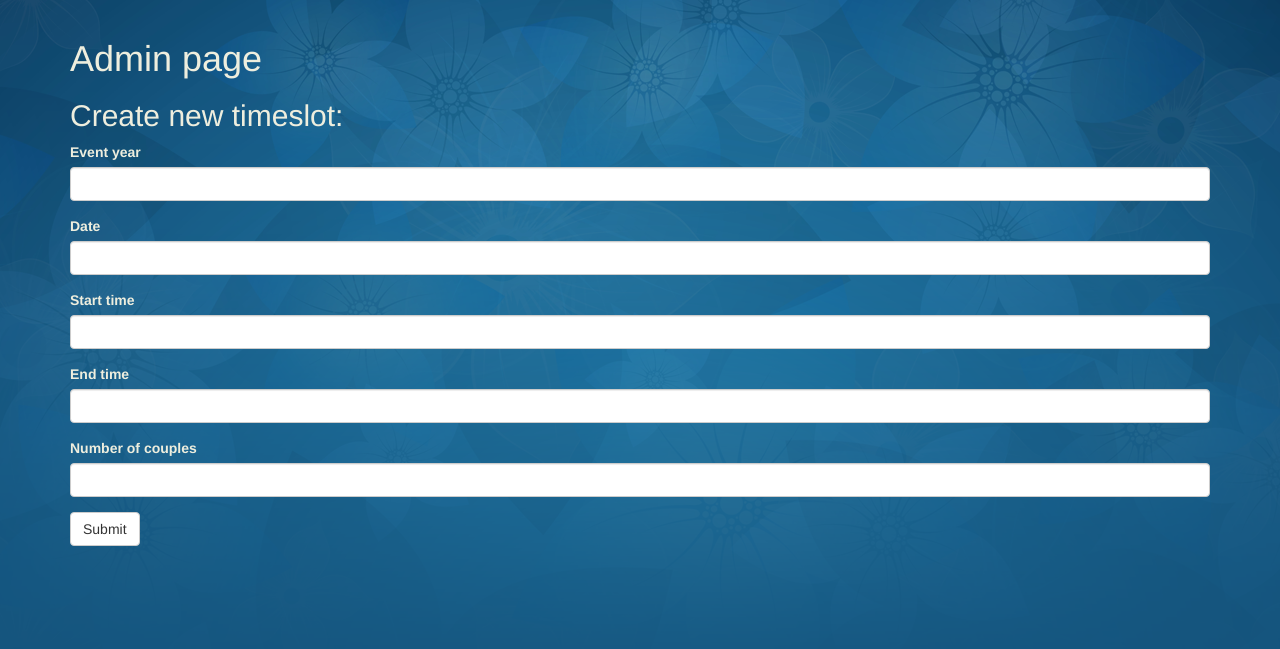
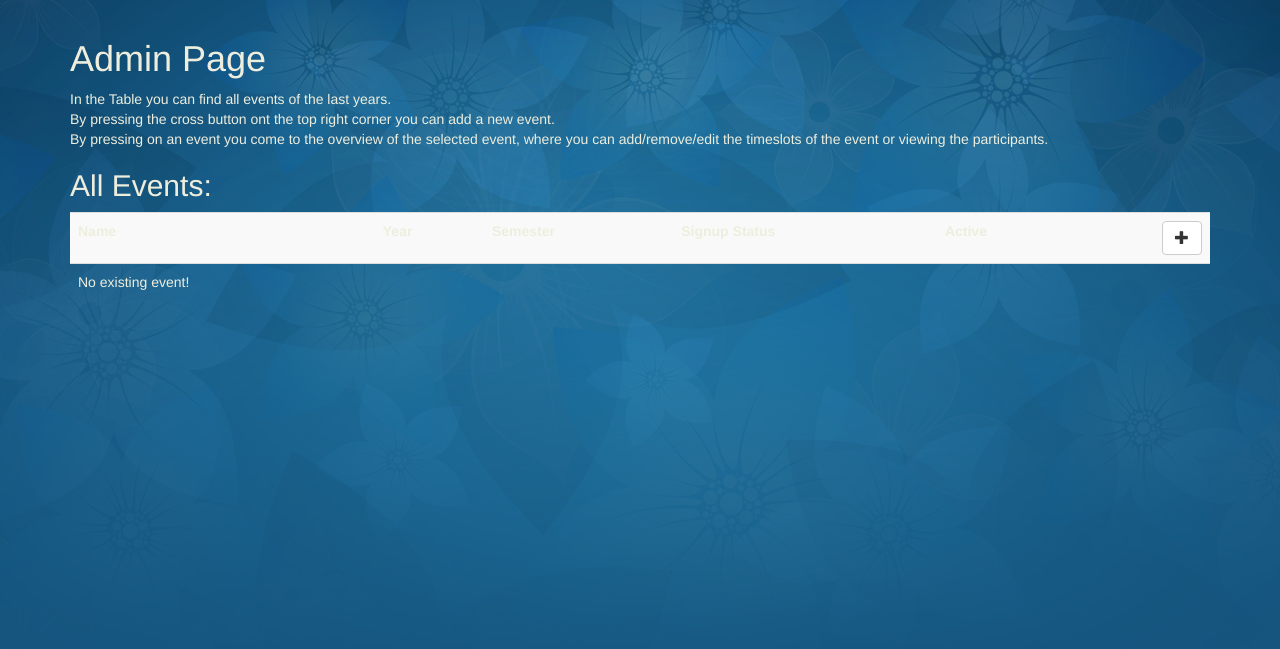
Before and after one commit to amiv-eth/AMIV-Speeddating, a Flask app: template templates/admin.html in a window 1280 px wide. Shown: the part 51-700 px from the top of the page. Run offline with Flask 2, Linux system fonts and the light colour scheme; the template is opened without the code that fills it, so the values that code supplies are empty; parts of the project's set-up code (start-up, migrations or seed data) failed here and were passed over; some libraries are stand-ins or nearby versions.

Commit message:
update templates and add new templates for creating events and timeslots

```diff
--- a/templates/admin.html
+++ b/templates/admin.html
@@ -1,31 +1,76 @@
 {% extends 'base.html' %}
 
 
-<h1>{% block title %}Admin page{% endblock %}</h1>
+<h1>{% block title %}Admin Page{% endblock %}</h1>
 
 {% block content %}
-<h2>Create new timeslot:</h2>
-<form action = "http://localhost:5000/admin" method = "POST">
-	<div class = "form-group">
-			<label for = "eventYear">Event year</label>
-			<input type = "number" class="form-control" name = "eventYear">
-	</div>
-	<div class = "form-group">
-			<label for = "date">Date</label>
-			<input type = "text" class="form-control" name = "date">
-	</div>
-	<div class = "form-group">
-			<label for = "startTime">Start time</label>
-			<input type = "text" class="form-control" name = "startTime">
-	</div>
-	<div class = "form-group">
-			<label for = "endTime">End time</label>
-			<input type = "text" class="form-control" name = "endTme">
-	</div>
-	<div class = "form-group">
-			<label for = "nrCouples">Number of couples</label>
-			<input type = "number" class="form-control" name = "nrCouples">
-	</div>
-	<button type = "submit" class="btn btn-default">Submit</button>
-</form>
+<p>
+  In the Table you can find all events of the last years.<br>
+  By pressing the cross button ont the top right corner you can add a new event.<br>
+  By pressing on an event you come to the overview of the selected event, where you can add/remove/edit the timeslots of the event or viewing the participants. <br>
+
+</p>
+
+<h2>All Events:</h2>
+<table class="table table-striped table-hover">
+  <tr>
+    <th>Name</th>
+    <th>Year</th>
+    <th>Semester</th>
+    <th>Signup Status</th>
+    <th>Active</th>
+    <th>
+      <button style="float:right" type="button" class="btn btn-default btn-s" onclick="window.location.href='{{ url_for('create_event') }}'">
+	<span class="glyphicon glyphicon-plus"></span>
+      </button>
+    </th>
+  </tr>
+  {% for e in events %}
+  <tr {% if e.Active %} class="table-success" {% endif %}>
+    <td onclick="window.location.href='{{ url_for('event_view', event_id = e.ID) }}'">{{ e.Name }}</td>
+    <td onclick="window.location.href='{{ url_for('event_view', event_id = e.ID) }}'">{{ e.Year }}</td>
+    <td onclick="window.location.href='{{ url_for('event_view', event_id = e.ID) }}'">
+       {% if e.Semester %}
+          HS
+       {% else %}
+          FS
+       {% endif %}
+    </td>
+    <td onclick="window.location.href='{{ url_for('event_view', event_id = e.ID) }}'">
+      {% if e.SignupOpen %}
+         open
+      {% else %}
+         closed
+      {% endif %}
+    </td>
+    <td onclick="window.location.href='{{ url_for('event_view', event_id = e.ID) }}'">
+      {% if e.Active %}
+         active
+      {% else %}
+         -
+      {% endif %}
+    </td>
+    <td>
+      <button style="float:right" type="button" class="btn btn-default btn-s" onclick="window.location.href='{{ url_for('change_signup', event_id = e.ID, open = '0') }}'">close</button>
+      <button style="float:right" type="button" class="btn btn-default btn-s" onclick="window.location.href='{{ url_for('change_signup', event_id = e.ID, open = '1') }}'">open</button>
+      <button style="float:right" type="button" class="btn btn-default btn-s" onclick="window.location.href='{{ url_for('activate_event', event_id = e.ID, active = '0') }}'">deactivate</button>
+      <button style="float:right" type="button" class="btn btn-default btn-s" onclick="window.location.href='{{ url_for('activate_event', event_id = e.ID, active = '1') }}'">activate</button>
+    </td>
+  </tr>
+  <tr>
+  </tr>
+  {% else %}
+  <tr>
+    <td>No existing event!</td>
+    <td></td>
+    <td></td>
+    <td></td>
+    <td></td>
+    <td></td>
+  </tr>
+
+  {% endfor %}
+</table>
+
+
 {% endblock %}
```
Also changed, not shown: templates/create_event.html (added, +20 -0 lines), templates/create_timeslot.html (added, +22 -0 lines), templates/event_view.html (added, +53 -0 lines), templates/login.html (+10 -11 lines).
